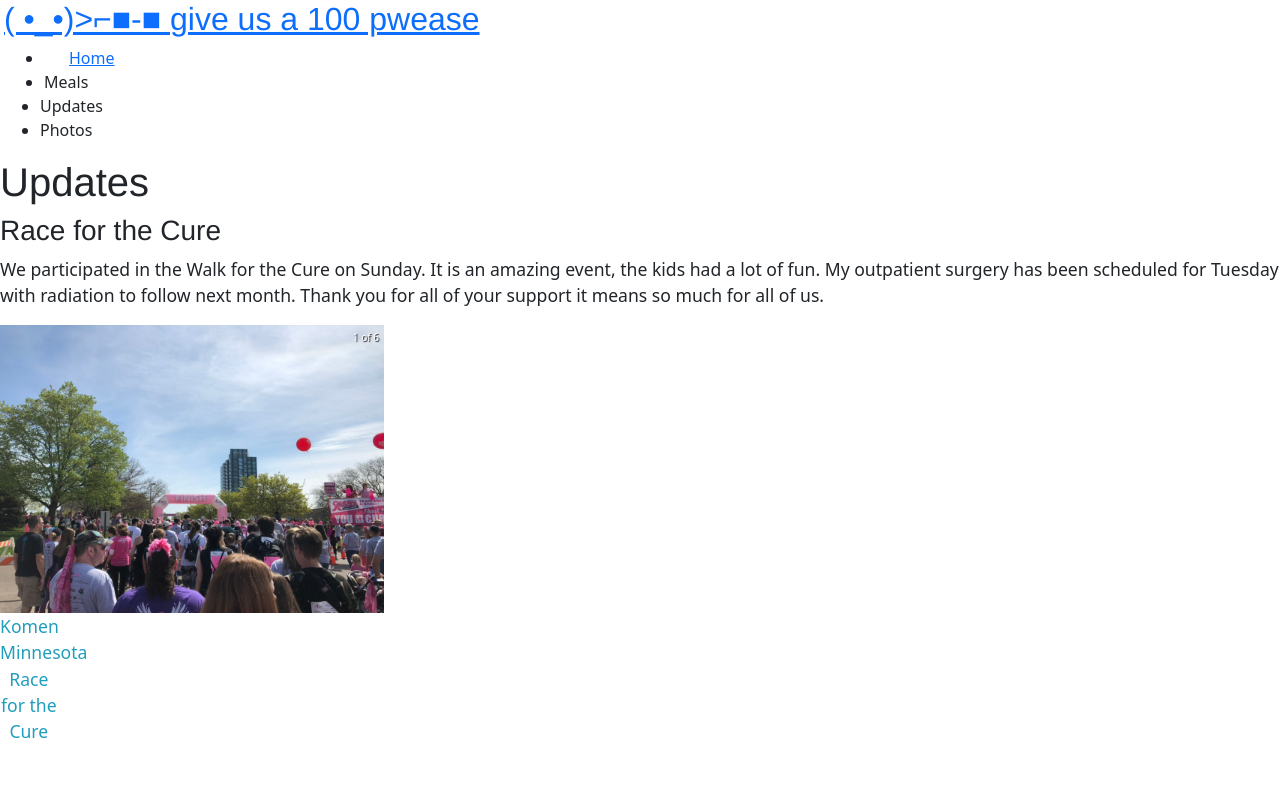
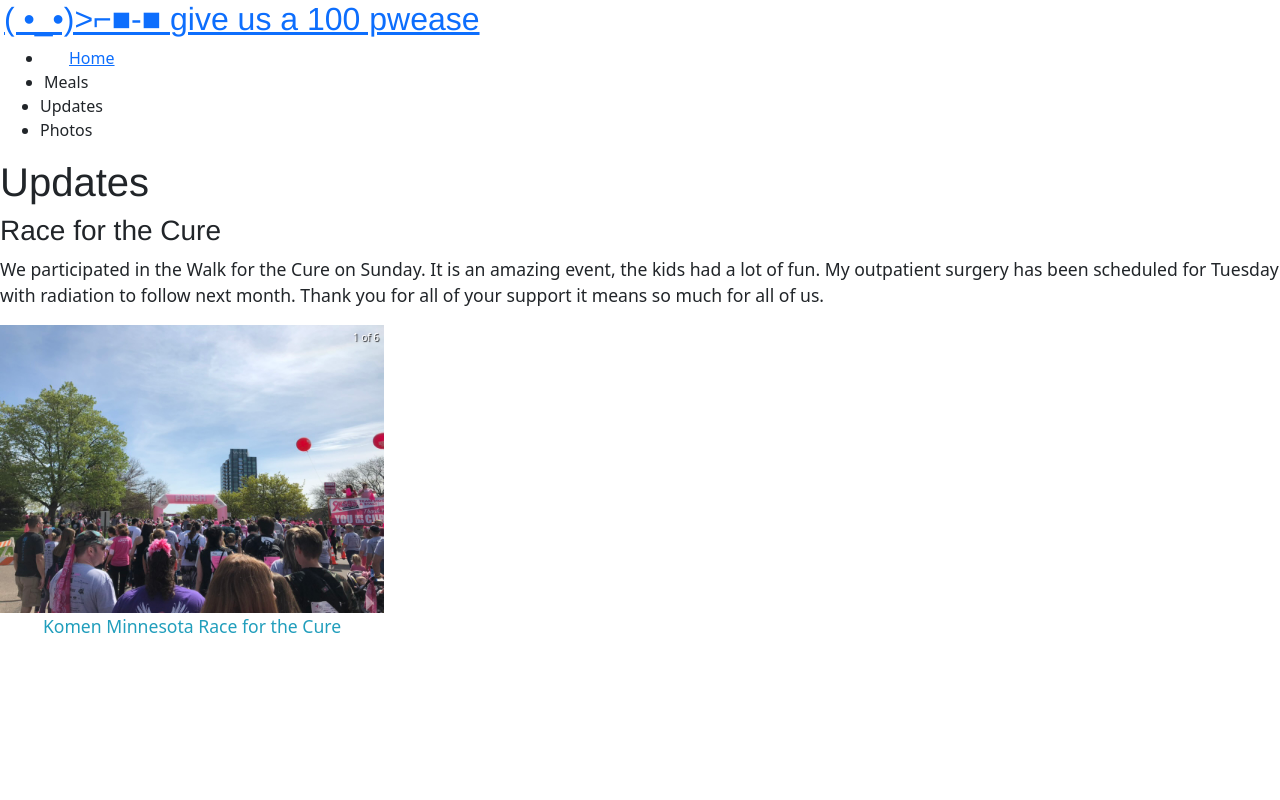
Before and after one commit to mjkonkel/helping-hands, a React (Create React App) app in the folder client/: page /updates in a window 1280 px wide. Shown: the top 800 px of the page. Built offline with nearby package versions, Linux system fonts and the light colour scheme.

Commit message:
start of profile.js

```diff
--- a/client/src/App.js
+++ b/client/src/App.js
@@ -7,7 +7,8 @@
 import Login from './pages/Login';
 import Footer from './components/Footer';
 import Updates from './pages/Updates';
-import Signup from './pages/signup'
+import Signup from './pages/signup';
+import Profile from './pages/Profile'
 
 
 import {
@@ -90,6 +91,11 @@
                 path="/updates"
                 element={<Updates />}
               />
+              <Route
+                path="/profile"
+                element={<Profile />}
+              />
+
             </Routes>
 
           </div>
--- a/client/src/index.css
+++ b/client/src/index.css
@@ -13,11 +13,11 @@
 } */
 
 :root {
-  --primary: #03045E;
-  --secondary: #0077B6;
-  --tertiary: #00B4D8;
-  --quatrinary: #90E0EF;
-  --light: #CAF0F8;
+  --primary: #03045e;
+  --secondary: #0077b6;
+  --tertiary: #00b4d8;
+  --quatrinary: #90e0ef;
+  --light: #caf0f8;
   --dark: #6c7575;
   --error: rgb(228, 46, 1);
   --border-radius: 0.3rem;
@@ -39,7 +39,7 @@
 body {
   margin: 0;
   padding: 0;
-  font-family: 'Helvetica', sans-serif;
+  font-family: "Helvetica", sans-serif;
   font-weight: 400;
   line-height: 1.5;
   font-size: 20px;
@@ -52,7 +52,7 @@
 h4,
 h5,
 h6 {
-  font-family: 'Helvetica', sans-serif;
+  font-family: "Helvetica", sans-serif;
   font-weight: 700;
   margin: 5px 0;
   line-height: 1.25;
@@ -112,11 +112,7 @@
 }
 
 .photos {
-  width: 15%;
-  height: 15%;
-  border-radius: 90px;
   color: rgb(33, 158, 188);
-  justify-content: center;
 }
 .caption {
   color: rgb(3, 4, 94);
@@ -129,7 +125,7 @@
   margin-right: auto;
 }
 .container {
-background-color: rgb(0,180,216);
-text-align: center;
-font-size: x-large;
+  background-color: rgb(0, 180, 216);
+  text-align: center;
+  font-size: x-large;
 }
--- /dev/null
+++ b/client/src/pages/Profile.js
@@ -0,0 +1,67 @@
+import React from 'react';
+import { Navigate, useParams } from 'react-router-dom';
+
+import { useQuery, useMutation } from '@apollo/client';
+import { QUERY_USER, QUERY_ME } from '../utils/queries';
+import { ADD_FRIEND } from '../utils/mutations';
+import Auth from '../utils/auth';
+
+const Profile = (props) => {
+    const { username: userParam } = useParams();
+
+    const [addFriend] = useMutation(ADD_FRIEND);
+    const { loading, data } = useQuery(userParam ? QUERY_USER : QUERY_ME, {
+        variables: { username: userParam },
+    });
+
+    const user = data?.me || data?.user || {};
+    console.log("login", Auth.loggedIn());
+    console.log("getprofile", Auth.getProfile());
+    // navigate to personal profile page if username is yours
+    if (Auth.loggedIn() && Auth.getProfile().data.username === userParam) {
+        return <Navigate to="/profile" />;
+    }
+
+    if (loading) {
+        return <div>Loading...</div>;
+    }
+
+    if (!user?.username) {
+        return (
+            <h4>
+                You need to be logged in to see this. Use the navigation links above to
+                sign up or log in!
+            </h4>
+        );
+    }
+
+    const handleClick = async () => {
+        try {
+            await addFriend({
+                variables: { id: user._id },
+            });
+        } catch (e) {
+            console.error(e);
+        }
+    };
+
+    return (
+        <div>
+            <div className="flex-row mb-3">
+                <h2 className="bg-dark text-secondary p-3 display-inline-block">
+                    Viewing {userParam ? `${user.username}'s` : 'your'} profile.
+                </h2>
+
+                {userParam && (
+                    <button className="btn ml-auto" onClick={handleClick}>
+                        Add Friend
+                    </button>
+                )}
+            </div>
+            <div>hello</div>
+        </div>
+    );
+};
+
+
+export default Profile;
```
Also changed, not shown: client/src/helpingHands.jpeg (deleted), 1 other file (tests, documents, lock files or other folders).
